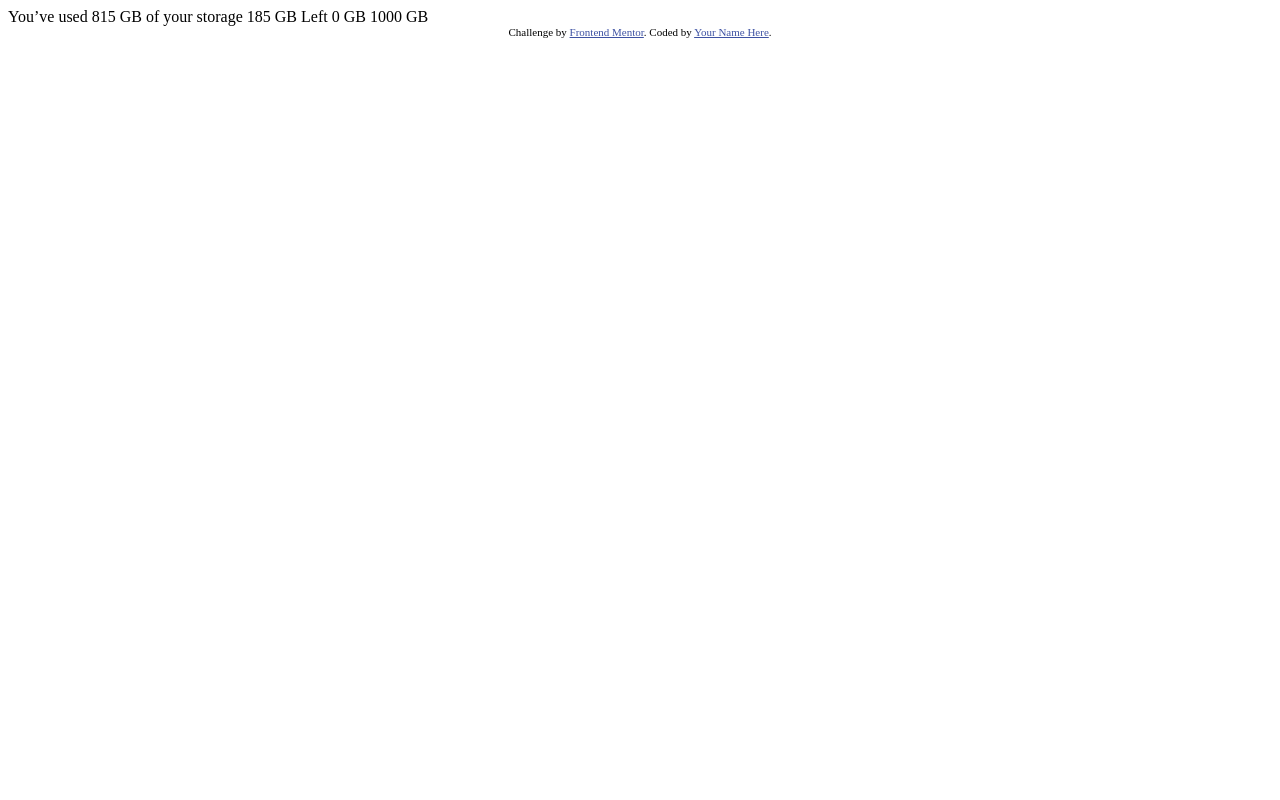
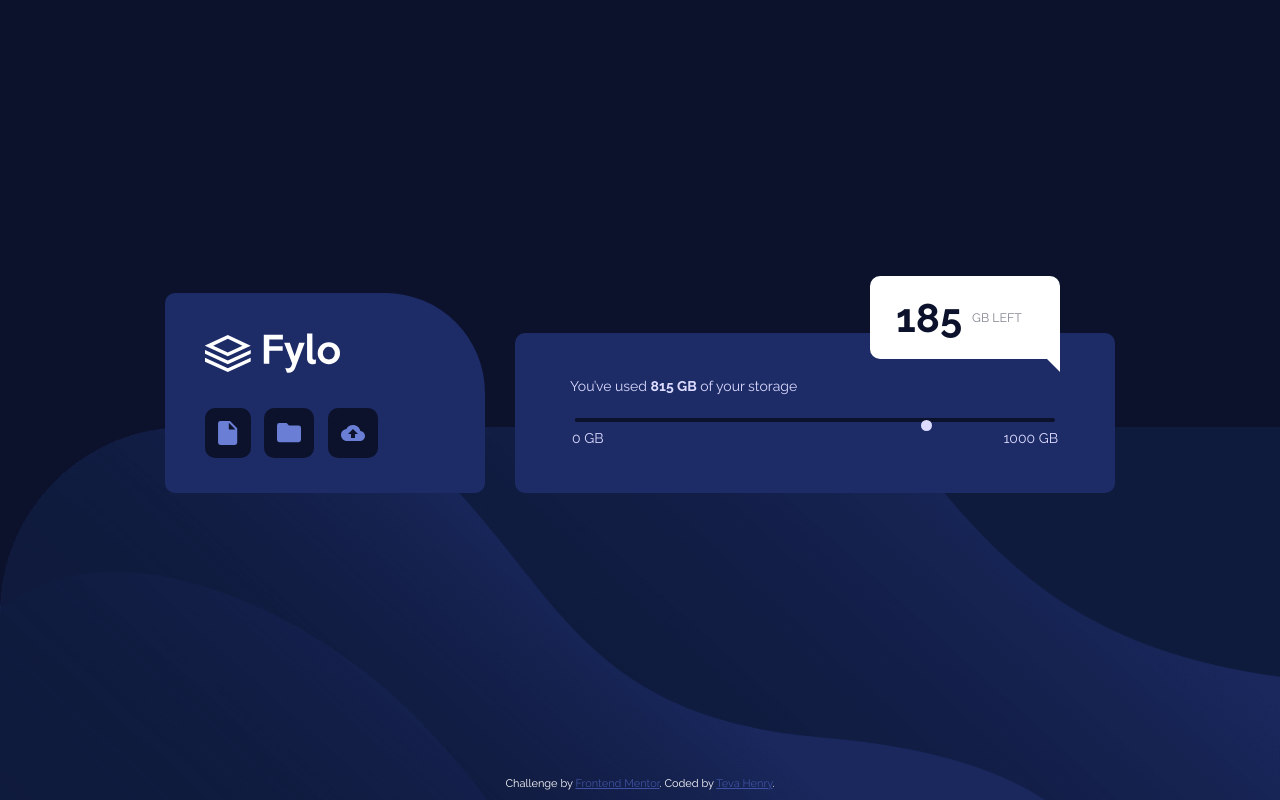
Before and after one commit to TevaHenry-frontendmentor/Fylo-data-storage-component, a plain HTML site: page index.html in a window 1280 px wide. Drawn offline with Linux system fonts and the light colour scheme.

Commit message:
completed the challenge

```diff
--- a/index.html
+++ b/index.html
@@ -5,27 +5,39 @@
   <meta name="viewport" content="width=device-width, initial-scale=1.0"> <!-- displays site properly based on user's device -->
 
   <link rel="icon" type="image/png" sizes="32x32" href="./images/favicon-32x32.png">
+  <link href="https://fonts.googleapis.com/css2?family=Raleway:wght@400;700&display=swap" rel="stylesheet">
+  <link rel="stylesheet" href="style.css">
 
   <title>Frontend Mentor | Fylo data storage component</title>
 
-  <!-- Feel free to remove these styles or customise in your own stylesheet 👍 -->
-  <style>
-    .attribution { font-size: 11px; text-align: center; }
-    .attribution a { color: hsl(228, 45%, 44%); }
-  </style>
 </head>
 <body>
-
-  You’ve used 815 GB of your storage
-
-  185 GB Left
-
-  0 GB
-  1000 GB
-
-  <div class="attribution">
-    Challenge by <a href="https://www.frontendmentor.io?ref=challenge" target="_blank">Frontend Mentor</a>.
-    Coded by <a href="#">Your Name Here</a>.
-  </div>
+  <main>
+    <section class="interface">
+      <img src="./images/logo.svg" alt="fylo logo">
+      <div class="icons">
+        <img src="./images/icon-document.svg" alt="document">
+        <img src="./images/icon-folder.svg" alt="folder">
+        <img src="./images/icon-upload.svg" alt="upload">
+      </div>
+    </section>
+    <section class="display">
+      <p>You’ve used <strong>815 GB</strong> of your storage</p>
+      <div class="progress-bar">
+        <div></div>
+      </div>
+      <section class="limits">
+        <p>0 GB</p>
+        <p>1000 GB</p>
+      </section>
+      <section class="remainder">
+        <p><span>185</span> GB Left</p>
+      </section>
+    </section>
+  </main>
+  <footer class="attribution">
+    Challenge by <a href="https://www.frontendmentor.io?ref=challenge" target="_blank" rel="noopener noreferrer">Frontend Mentor</a>.
+    Coded by <a href="https://www.tevahenry.com/">Teva Henry</a>.
+  </footer>
 </body>
 </html>
--- /dev/null
+++ b/style.css
@@ -0,0 +1,207 @@
+* {
+  margin: 0;
+  padding: 0;
+  box-sizing: border-box;
+}
+
+:root {
+  --pale-blue: hsl(243, 100%, 93%);
+  --grayish-blue: hsl(229, 7%, 55%);
+  --dark-blue: hsl(228, 56%, 26%);
+  --very-dark-blue: hsl(229, 57%, 11%);
+}
+
+body {
+  height: 100vh;
+  width: 100vw;
+  background-image: url(./images/bg-mobile.png);
+  background-size: cover;
+  font-family: 'Raleway', sans-serif;
+  display: flex;
+  flex-direction: column;
+  align-items: center;
+  font-size: 14px;
+  font-weight: 400;
+  color: var(--pale-blue);
+}
+
+main {
+  height: 100%;
+  width: 100%;
+  display: flex;
+  flex-direction: column;
+  align-items: center;
+  justify-content: center;
+  transform: translateY(-15px);
+}
+
+.interface {
+  background-color: var(--dark-blue);
+  height: 200px;
+  width: 320px;
+  border-radius: 10px 100px 10px 10px;
+  margin-bottom: 15px;
+  padding: 2.5rem;
+}
+
+.icons {
+  width: 72%;
+  display: flex;
+  justify-content: space-between;
+  margin: 2rem 0;
+}
+
+.icons > img {
+  background-color: var(--very-dark-blue);
+  padding: 13px;
+  border-radius: 10px;
+  object-fit: contain;
+}
+
+.display {
+  background-color: var(--dark-blue);
+  height: 160px;
+  width: 320px;
+  border-radius: 10px;
+  display: flex;
+  flex-direction: column;
+  align-items: center;
+  justify-content: center;
+}
+
+.display > p {
+  margin-top: 2rem;
+}
+
+.progress-bar {
+  height: 15px;
+  width: 80%;
+  border-radius: 40px;
+  background-color: var(--very-dark-blue);
+  margin: 1rem 0;
+}
+
+.progress-bar > div {
+  position: relative;
+  width: 75%;
+  height: 100%;
+  border: 2px solid var(--very-dark-blue);
+  border-radius: 40px;
+  background-image: linear-gradient(to right ,hsl(6, 100%, 80%), hsl(335, 100%, 65%));
+}
+
+.progress-bar > div::after {
+  content: '';
+  height: 11px;
+  width: 11px;
+  border-radius: 50%;
+  background-color: var(--pale-blue);
+  position: absolute;
+  right: 1px;
+}
+
+.limits {
+  width: 81%;
+  display: flex;
+  justify-content: space-between;
+}
+
+.remainder {
+  height: 150px;
+  width: 170px;
+  padding: 18px 10px;
+  background-color: #fff;
+  border-radius: 10px;
+  position: relative;
+  top: 10%;
+  display: flex;
+  justify-content: center;
+  align-items: center;
+  text-transform: uppercase;
+  color: var(--grayish-blue);
+}
+
+.remainder > p {
+  width: 150px;
+  font-size: 80%;
+  display: flex;
+  align-items: center;
+  margin-left: 1rem;
+}
+
+.remainder span {
+  font-size: 38px;
+  font-weight: 700;
+  color: var(--very-dark-blue);
+  margin-right: 10px;
+}
+
+@media screen and (min-width: 1200px) {
+  body {
+    background-image: url(./images/bg-desktop.png);
+    background-position: 0% 100%;
+    background-size: 100vw;
+    background-repeat: no-repeat;
+    background-color: var(--very-dark-blue);
+  }
+
+  main {
+    flex-direction: row;
+    transform: translateY(0);
+  }
+
+  .display {
+    transform: translateY(13px);
+    margin-left: 30px;
+    width: 600px;
+  }
+
+  .display > p {
+    align-self: flex-start;
+    margin-top: 5rem;
+    margin-left: 55px;
+    margin-bottom: 0.5rem;
+  }
+
+  .progress-bar {
+    margin-bottom: 0.5rem;
+  }
+
+  .remainder {
+    top: -170px;
+    left: 150px;
+    width: 190px;
+    font-size: 110%;
+    padding-right: 5px;
+  }
+
+  .remainder > p {
+    width: 100%;
+  }
+
+  .remainder span {
+    font-size: 40px;
+  }
+
+  .remainder::after {
+    content: '';
+    position: relative;
+    left: 5px;
+    top: 40px;
+    width: 0;
+    height: 0;
+    border-left: 30px solid transparent;
+    border-top: 30px solid #fff;
+  }
+}
+
+.attribution {
+  position: absolute;
+  bottom: 10px;
+  font-size: 11px;
+  color: #fff;
+}
+
+.attribution a {
+  color: hsl(228, 45%, 44%);
+}
```
